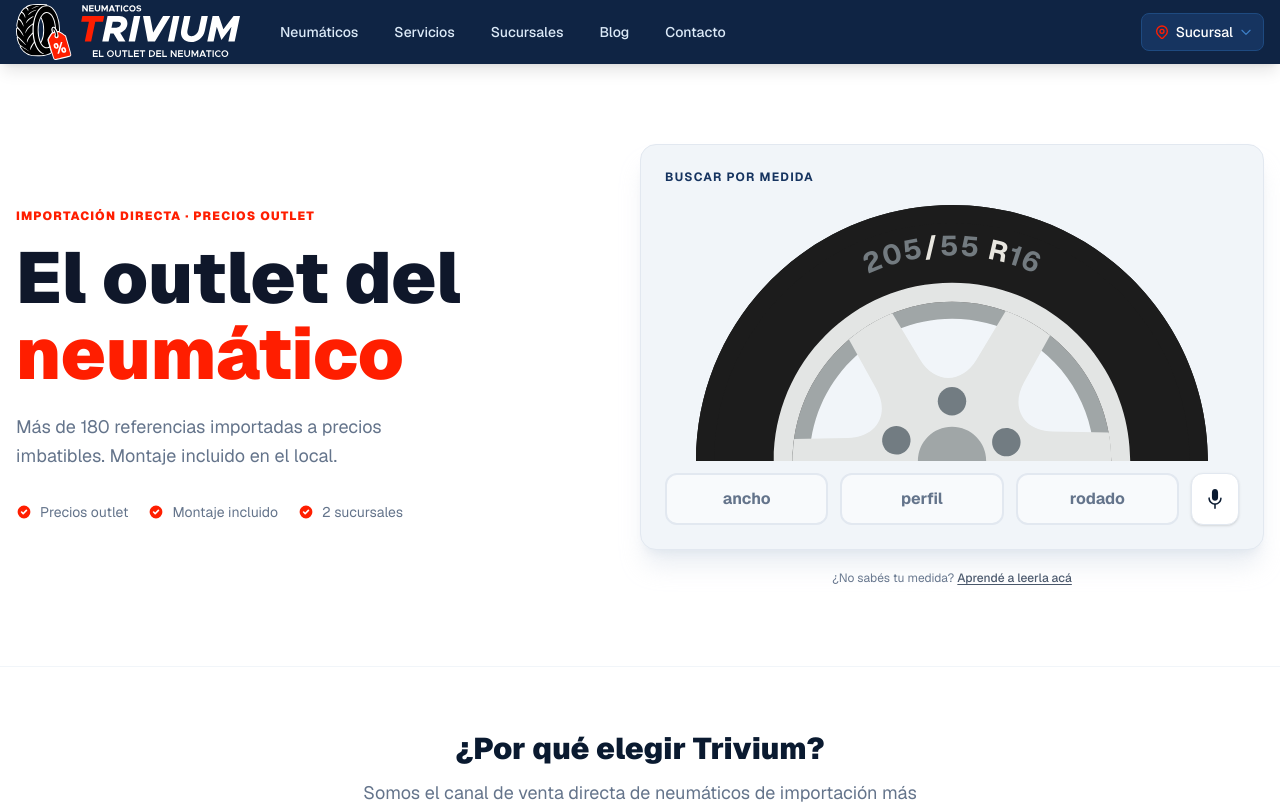
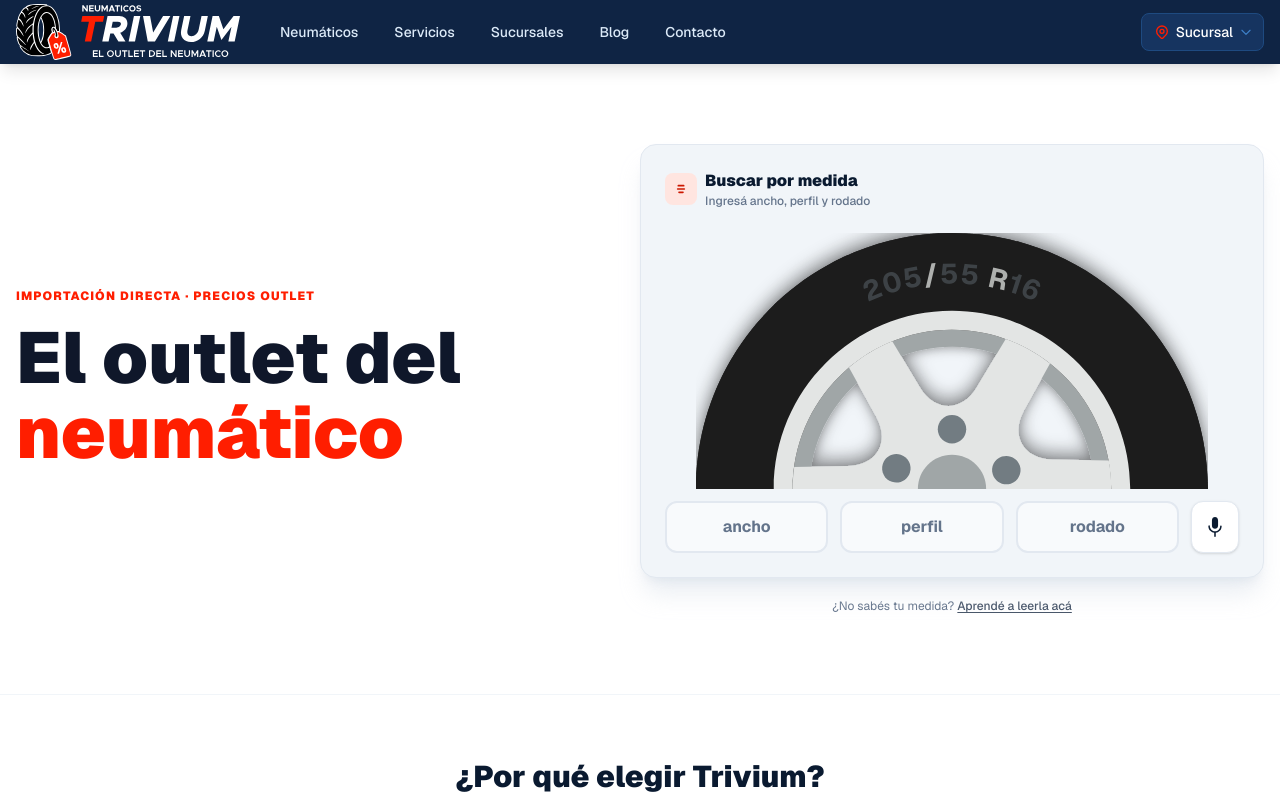
Before and after one commit to AugustinCrochat/neumaticos-trivium, a Next.js app: page / in a window 1280 px wide. Shown: the top 804 px of the page. Built offline with nearby package versions, Linux system fonts and the light colour scheme.

Commit message:
refactor: update HeroSection layout and enhance TireDiagram visual styling and search component UI

```diff
--- a/src/components/home/HeroSection.tsx
+++ b/src/components/home/HeroSection.tsx
@@ -7,43 +7,18 @@ export function HeroSection() {
         <div className="grid md:grid-cols-2 gap-0 min-h-[480px]">
 
           {/* Left: copy */}
-          <div className="flex flex-col justify-center py-14 md:py-20 pr-0 md:pr-12">
+          <div className="flex flex-col justify-center pt-10 pb-5 md:py-20 pr-0 md:pr-12">
             <span className="inline-block text-orange-500 text-xs font-black uppercase tracking-widest mb-4">
               Importación directa · Precios outlet
             </span>
-            <h1 className="text-5xl md:text-6xl lg:text-7xl font-black text-slate-900 leading-[1.05] mb-5">
+            <h1 className="text-5xl md:text-6xl lg:text-7xl font-black text-slate-900 leading-[1.05]">
               El outlet del{" "}
               <span className="text-orange-500">neumático</span>
             </h1>
-            <p className="text-slate-500 text-base md:text-lg leading-relaxed max-w-sm">
-              Más de 180 referencias importadas a precios imbatibles.
-              Montaje incluido en el local.
-            </p>
-
-            <div className="flex flex-wrap gap-5 mt-8 text-sm text-slate-500">
-              <div className="flex items-center gap-2">
-                <svg className="w-4 h-4 text-orange-500 flex-shrink-0" fill="currentColor" viewBox="0 0 20 20">
-                  <path fillRule="evenodd" d="M10 18a8 8 0 100-16 8 8 0 000 16zm3.707-9.293a1 1 0 00-1.414-1.414L9 10.586 7.707 9.293a1 1 0 00-1.414 1.414l2 2a1 1 0 001.414 0l4-4z" clipRule="evenodd" />
-                </svg>
-                Precios outlet
-              </div>
-              <div className="flex items-center gap-2">
-                <svg className="w-4 h-4 text-orange-500 flex-shrink-0" fill="currentColor" viewBox="0 0 20 20">
-                  <path fillRule="evenodd" d="M10 18a8 8 0 100-16 8 8 0 000 16zm3.707-9.293a1 1 0 00-1.414-1.414L9 10.586 7.707 9.293a1 1 0 00-1.414 1.414l2 2a1 1 0 001.414 0l4-4z" clipRule="evenodd" />
-                </svg>
-                Montaje incluido
-              </div>
-              <div className="flex items-center gap-2">
-                <svg className="w-4 h-4 text-orange-500 flex-shrink-0" fill="currentColor" viewBox="0 0 20 20">
-                  <path fillRule="evenodd" d="M10 18a8 8 0 100-16 8 8 0 000 16zm3.707-9.293a1 1 0 00-1.414-1.414L9 10.586 7.707 9.293a1 1 0 00-1.414 1.414l2 2a1 1 0 001.414 0l4-4z" clipRule="evenodd" />
-                </svg>
-                2 sucursales
-              </div>
-            </div>
           </div>
 
           {/* Right: search */}
-          <div className="flex flex-col justify-center py-10 md:py-20">
+          <div className="flex flex-col justify-center pt-0 pb-8 md:py-20">
             <TireSizeSearch />
 
             <p className="text-center text-xs text-slate-500 mt-5">
--- a/src/components/ui/TireDiagram.tsx
+++ b/src/components/ui/TireDiagram.tsx
@@ -42,7 +42,8 @@ export function TireDiagram({
     return {
       fontSize: isFocused ? `${74 * 1.16}px` : "74px",
       fontWeight: isFocused ? "800" : "700",
-      fill: isFocused ? theme.accent : isPlaceholder ? "#737b80" : "#e8e6df",
+      fill: isFocused ? theme.accent : isPlaceholder ? "#4f575c" : "#c7c9c7",
+      opacity: isFocused ? 1 : isPlaceholder ? 0.78 : 0.86,
       transition: "font-size 0.2s, fill 0.2s",
       letterSpacing: "0.04em",
     };
@@ -62,6 +63,11 @@ export function TireDiagram({
             <stop offset="100%" style={{ stopColor: "#ffffff", stopOpacity: 0 }} />
           </radialGradient>
 
+          <filter id="tireEdgeShadow" x="-12%" y="-12%" width="124%" height="124%">
+            <feDropShadow dx="0" dy="12" stdDeviation="18" floodColor="#000000" floodOpacity="0.38" />
+            <feDropShadow dx="0" dy="-3" stdDeviation="8" floodColor="#000000" floodOpacity="0.22" />
+          </filter>
+
           {/* Path para el texto principal curvado */}
           <path
             id="textPath"
@@ -80,7 +86,10 @@ export function TireDiagram({
         />
 
         {/* SVG del neumático */}
-        <g transform="matrix(1.3333333 0 0 -1.3333333 2841.76 1842.7029) translate(150.3846 -240.21272) translate(-2419.8917 511.11992)">
+        <g
+          filter="url(#tireEdgeShadow)"
+          transform="matrix(1.3333333 0 0 -1.3333333 2841.76 1842.7029) translate(150.3846 -240.21272) translate(-2419.8917 511.11992)"
+        >
           <path
             fill="#a0a6a7"
             d="m 649.304,315.94 c -156.882,0 -284.059,127.178 -284.059,284.06 0,156.882 127.177,284.06 284.059,284.06 156.882,0 284.06,-127.178 284.06,-284.06 0,-156.882 -127.178,-284.06 -284.06,-284.06 z m 0,634.27 c -193.415,0 -350.21,-156.794 -350.21,-350.21 0,-193.416 156.795,-350.21 350.21,-350.21 193.416,0 350.211,156.794 350.211,350.21 0,193.416 -156.795,350.21 -350.211,350.21"
@@ -133,7 +142,8 @@ export function TireDiagram({
           fontSize="74"
           fontWeight="700"
           letterSpacing="0.04em"
-          fill="#e8e6df"
+          fill="#c7c9c7"
+          opacity="0.86"
         >
           <textPath href="#textPath" startOffset="50%" textAnchor="middle">
             <tspan style={getTspanStyle('width')}>{widthStr}</tspan>
--- a/src/components/ui/TireSizeSearch.tsx
+++ b/src/components/ui/TireSizeSearch.tsx
@@ -385,9 +385,23 @@ export function TireSizeSearch({
 
   return (
     <div className={`bg-slate-100 rounded-2xl border border-slate-200 ${compact ? 'p-4' : 'p-6'} shadow-xl shadow-slate-300/40 relative group w-full`}>
-      <p className={`font-bold text-navy-700 uppercase tracking-widest ${compact ? 'text-[10px] mb-1' : 'text-xs mb-2'}`}>
-        Buscar por medida
-      </p>
+      <div className={`flex items-center gap-2 ${compact ? 'mb-2' : 'mb-3'}`}>
+        <span className="flex h-8 w-8 shrink-0 items-center justify-center rounded-lg bg-orange-100 text-orange-600">
+          <svg className="h-4 w-4" fill="none" viewBox="0 0 24 24" stroke="currentColor" aria-hidden="true">
+            <path strokeLinecap="round" strokeLinejoin="round" strokeWidth={2.5} d="M8 7h8M7 12h10M9 17h6" />
+          </svg>
+        </span>
+        <div className="min-w-0">
+          <p className={`font-black text-navy-900 ${compact ? 'text-sm' : 'text-base'}`}>
+            Buscar por medida
+          </p>
+          {!compact && (
+            <p className="text-xs font-medium text-slate-500">
+              Ingresá ancho, perfil y rodado
+            </p>
+          )}
+        </div>
+      </div>
       <TireDiagram width={width} aspect={profile} rim={rim} focused={focused} compact={compact} />
 
       {showScanner && (
```
